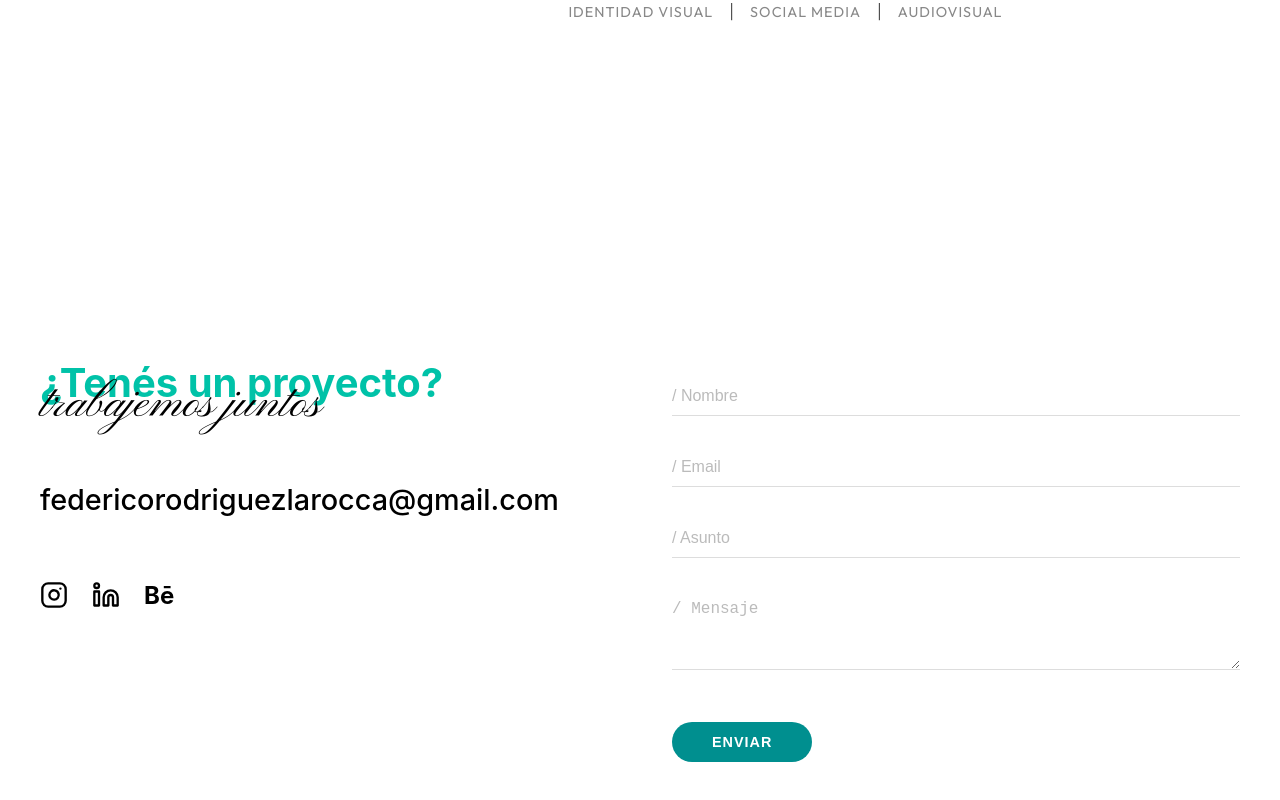
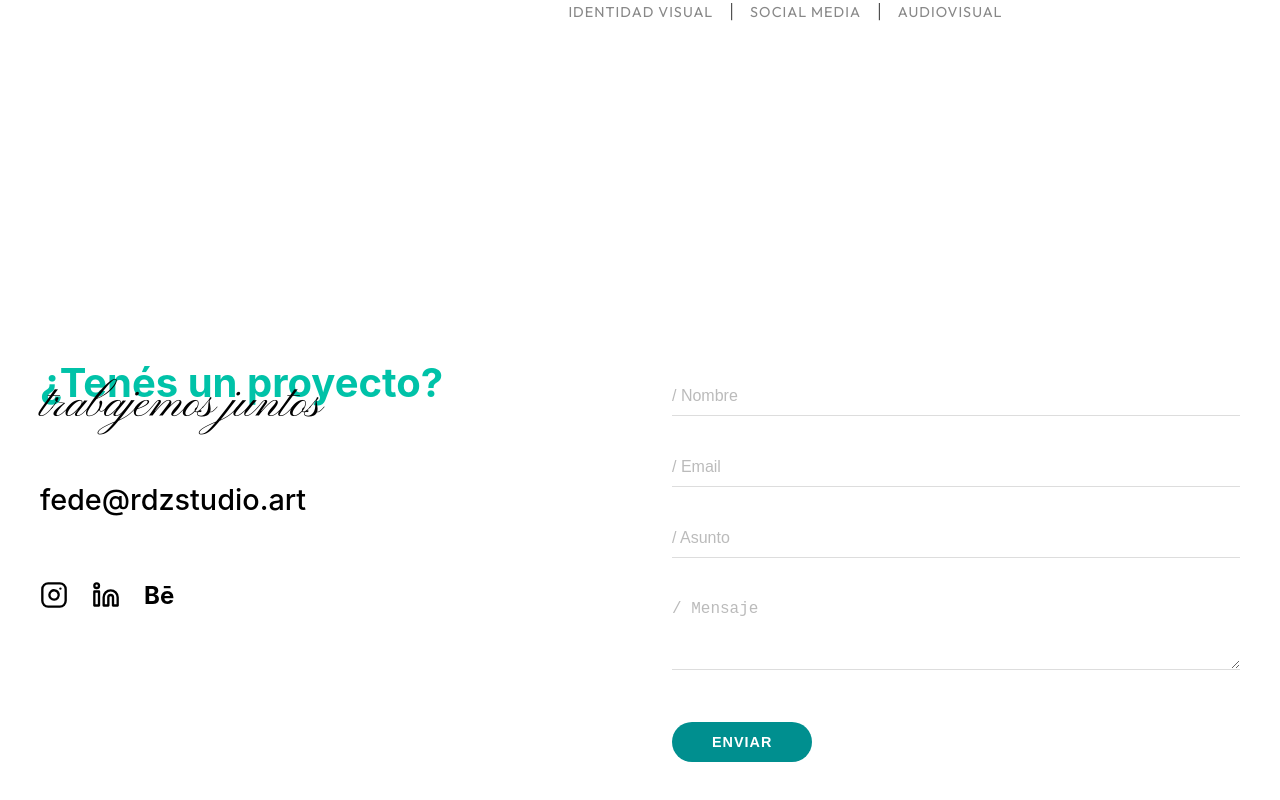
Before and after one commit to federdz/rdzstudio, a Next.js app: page / in a window 1280 px wide. Shown: the part 2044-2844 px from the top of the page. Built offline with nearby package versions, Linux system fonts and the light colour scheme; no server answers; the database is empty.

Commit message:
mail cambiado

```diff
--- a/src/components/ContactFooter.js
+++ b/src/components/ContactFooter.js
@@ -42,7 +42,7 @@ export default function ContactFooter() {
     };
 
     // Definimos el mail aquí para usarlo en el enlace
-    const contactEmail = "federicorodriguezlarocca@gmail.com";
+    const contactEmail = "fede@rdzstudio.art";
 
     return (
         <section className={styles.section} id="contact">
```
